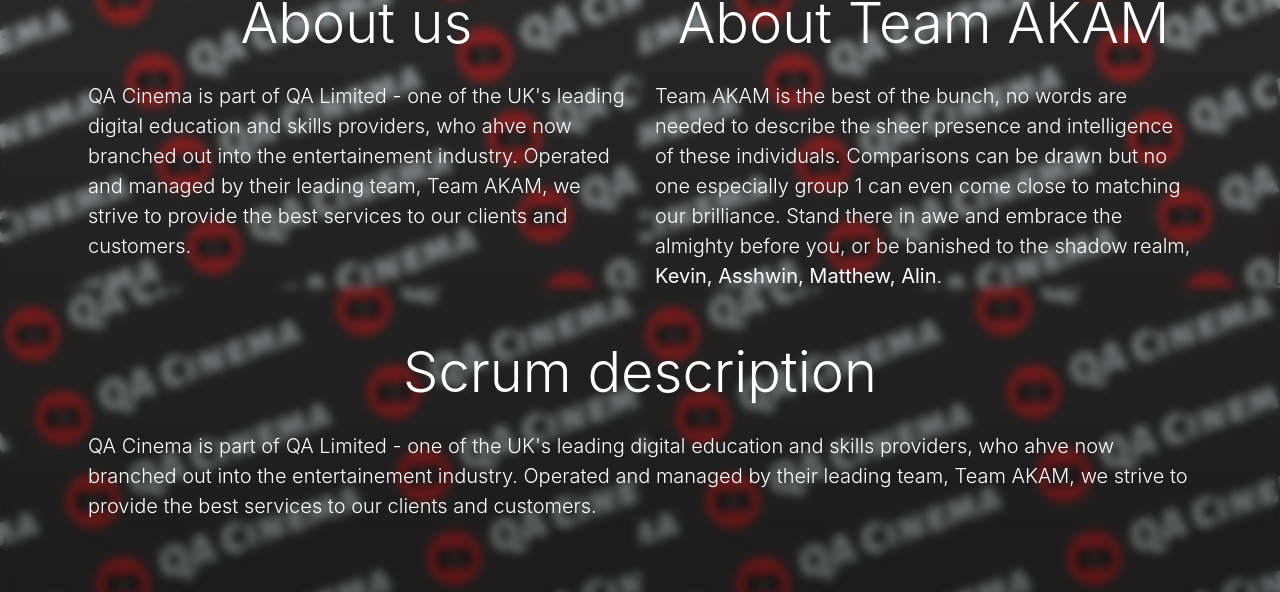
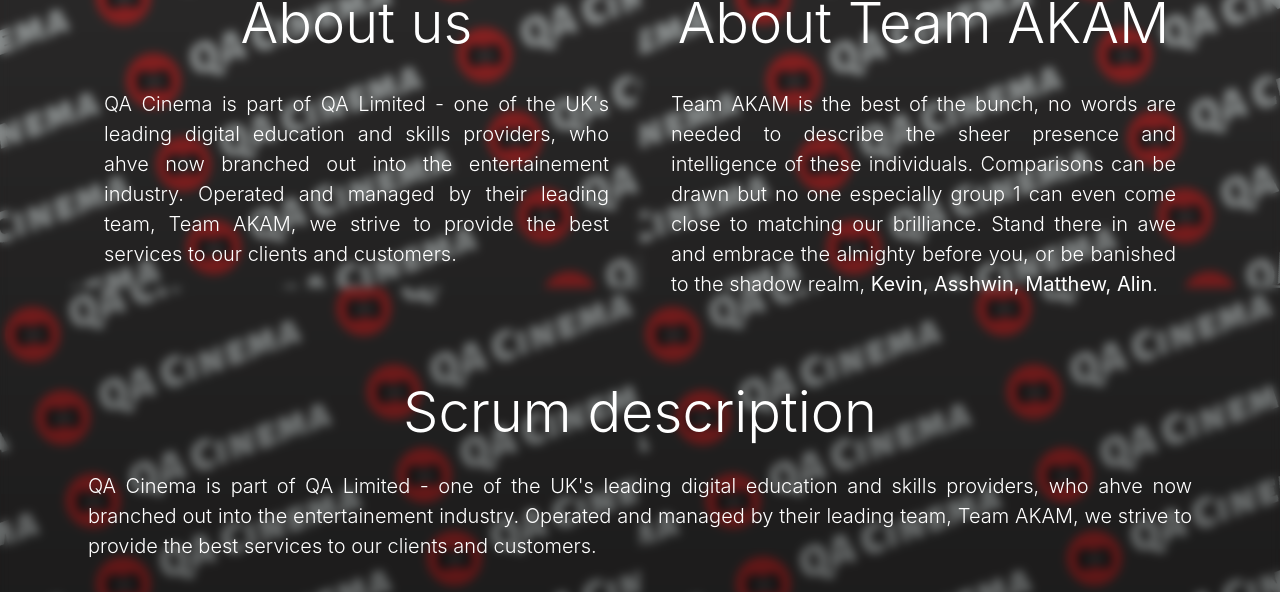
Before and after one commit to QA-AKAM/QACinema-Project, a React (Create React App) app in the folder frontend/: page /About in a window 1280 px wide. Shown: the part 360-952 px from the top of the page. Built offline with nearby package versions, Linux system fonts and the light colour scheme; no server answers.

Commit message:
CP-52 AI: Updated styling for text

```diff
--- a/frontend/src/Components/Information/About/About.css
+++ b/frontend/src/Components/Information/About/About.css
@@ -6,3 +6,6 @@
     color: #ff3333;
     size: 5x;
 }
+.justify {
+    text-align: justify;
+}
--- a/frontend/src/Components/Information/About/About.jsx
+++ b/frontend/src/Components/Information/About/About.jsx
@@ -66,20 +66,20 @@
                     <div className="padding">
                         <div className="container">
                             <div className="row">
-                                <div className="spec col-sm-6 text-center">
+                                <div className="spec col-sm-6">
                                     <h2 className="display-4 padd-1">About us</h2>
-                                    <p className="lead">
+                                    <p className="lead justify marg-1">
                                         QA Cinema is part of QA Limited - one of the UK's leading digital education and skills providers, who ahve now branched out into the entertainement industry. Operated and managed by their leading team, Team AKAM, we strive to provide the best services to our clients and customers.</p>
                                 </div>
-                                <div className="spec col-sm-6 text-center">
+                                <div className="spec col-sm-6">
                                     <h2 className="display-4 padd-1">About Team AKAM</h2>
-                                    <p className="lead">
+                                    <p className="lead justify marg-1">
                                         Team AKAM is the best of the bunch, no words are needed to describe the sheer presence and intelligence of these individuals. Comparisons can be drawn but no one especially group 1 can even come close to matching our brilliance. Stand there in awe and embrace the almighty before you, or be banished to the shadow realm, <b>Kevin, Asshwin, Matthew, Alin</b>.
                                     </p>
                                 </div>
-                                <div className="spec col-sm-12 text-center padd-1">
+                                <div className="spec col-sm-12 text-center padd-3">
                                     <h2 className="display-4 padd-1">Scrum description</h2>
-                                    <p className="lead">
+                                    <p className="lead justify">
                                         QA Cinema is part of QA Limited - one of the UK's leading digital education and skills providers, who ahve now branched out into the entertainement industry. Operated and managed by their leading team, Team AKAM, we strive to provide the best services to our clients and customers.</p>
                                 </div>
                             </div>
```
